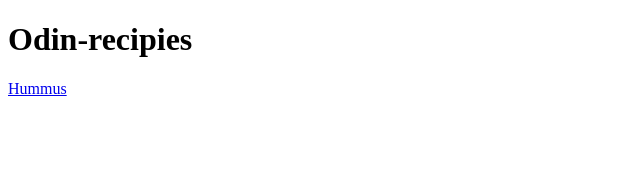
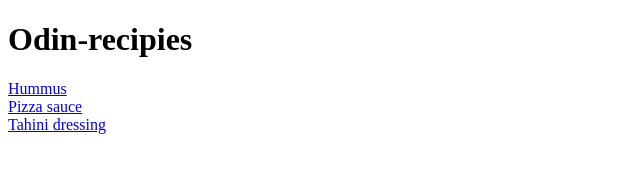
Before and after one commit to DrTellus/odin-recipies, a plain HTML site: page index.html in a window 1280 px wide. Shown: the whole page, without its empty margins (0-640 px from the left). Drawn offline with Linux system fonts and the light colour scheme.

Commit message:
Add links for recipie 2 and 3
added links on index page for recipies for pizza sauce and tahini dressing

```diff
--- a/index.html
+++ b/index.html
@@ -9,7 +9,9 @@
 
     <body>
         <h1>Odin-recipies</h1>
-        <a href="./recipies/hummus.html">Hummus</a>
+        <a href="./recipies/hummus.html">Hummus</a><br>
+        <a href="./recipies/pizza-sauce.html">Pizza sauce</a><br>
+        <a href="./recipies/tahihi-dressing.html">Tahini dressing</a>
 
     </body>
 
```
